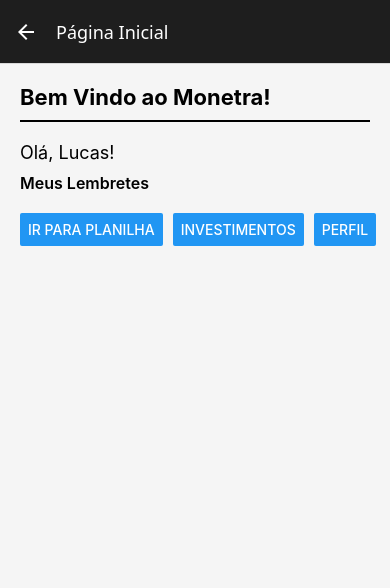
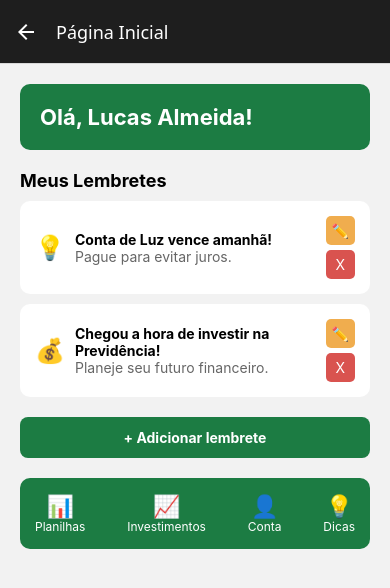
Before and after one commit to ArturMeloMorais/monetra, a React Native app: screen /Home in a window 390 px wide. Shown: the top 588 px of the page. Built offline with nearby package versions, Linux system fonts and the light colour scheme.

Commit message:
Nova versão do app com sistema de lembretes editáveis

```diff
--- /dev/null
+++ b/investimentos.json
@@ -0,0 +1,23 @@
+[
+  {
+    "id": 1,
+    "nome": "Renda Fixa",
+    "descricao": "Investimentos com baixo risco e rendimento previsível.",
+    "imagem": "https://cdn-icons-png.flaticon.com/512/3135/3135715.png",
+    "link": "https://www.b3.com.br/pt_br/produtos-e-servicos/renda-fixa/"
+  },
+  {
+    "id": 2,
+    "nome": "Criptomoedas",
+    "descricao": "Investimento digital com alta volatilidade e potencial de retorno.",
+    "imagem": "https://cdn-icons-png.flaticon.com/512/825/825540.png",
+    "link": "https://coinmarketcap.com/"
+  },
+  {
+    "id": 3,
+    "nome": "Previdência Privada",
+    "descricao": "Forma de investimento voltada para aposentadoria futura.",
+    "imagem": "https://cdn-icons-png.flaticon.com/512/3063/3063822.png",
+    "link": "https://www.gov.br/previdencia"
+  }
+]
--- /dev/null
+++ b/lembretes.json
@@ -0,0 +1,14 @@
+[
+  {
+    "id": 1,
+    "titulo": "Conta de Luz vence amanhã!",
+    "descricao": "Pague para evitar juros.",
+    "icone": "💡"
+  },
+  {
+    "id": 2,
+    "titulo": "Chegou a hora de investir na Previdência!",
+    "descricao": "Planeje seu futuro financeiro.",
+    "icone": "💰"
+  }
+]
--- /dev/null
+++ b/pessoas.json
@@ -0,0 +1,12 @@
+[
+  {
+    "id": 1,
+    "nome": "Lucas Almeida",
+    "idade": 24,
+    "foto": "https://i.pravatar.cc/300",
+    "salario": 4500,
+    "idioma": "Português",
+    "telefone": "(11) 98765-4321",
+    "email": "lucas@email.com"
+  }
+]
--- a/screens/HomeScreen.js
+++ b/screens/HomeScreen.js
@@ -1,32 +1,163 @@
-import React from "react";
-import { View, Text, Button, StyleSheet } from "react-native";
+
+import React, { useState } from "react";
+import { View, Text, StyleSheet, TouchableOpacity, TextInput } from "react-native";
+
+import lembretesData from "../lembretes.json";
+import pessoas from "../pessoas.json";
 
 export default function HomeScreen({ navigation }) {
+
+  const pessoa = pessoas[0];
+
+  const [lembretes, setLembretes] = useState(lembretesData);
+  const [editando, setEditando] = useState(null);
+  const [novoTitulo, setNovoTitulo] = useState("");
+  const [novaDescricao, setNovaDescricao] = useState("");
+
+  function removerLembrete(id){
+    setLembretes(lembretes.filter((item)=> item.id !== id));
+  }
+
+  function iniciarEdicao(item){
+    setEditando(item.id);
+    setNovoTitulo(item.titulo);
+    setNovaDescricao(item.descricao);
+  }
+
+  function salvarEdicao(id){
+
+    const atualizados = lembretes.map((item)=>{
+      if(item.id === id){
+        return {...item, titulo: novoTitulo, descricao: novaDescricao};
+      }
+      return item;
+    });
+
+    setLembretes(atualizados);
+    setEditando(null);
+  }
+
+  function adicionarLembrete(){
+
+    const novo = {
+      id: Date.now(),
+      titulo: "Novo lembrete",
+      descricao: "Edite este lembrete.",
+      icone: "📌"
+    };
+
+    setLembretes([...lembretes, novo]);
+  }
+
   return (
     <View style={styles.container}>
 
       <View style={styles.header}>
-        <Text style={styles.title}>Bem Vindo ao Monetra!</Text>
+        <Text style={styles.title}>Olá, {pessoa.nome}!</Text>
       </View>
 
-      <Text style={styles.subtitle}>Olá, Lucas!</Text>
       <Text style={styles.section}>Meus Lembretes</Text>
 
-      <View style={styles.buttons}>
-        <Button
-          title="Ir para Planilha"
+      {lembretes.map((item)=>(
+        <View key={item.id} style={styles.card}>
+
+          <Text style={styles.icone}>{item.icone}</Text>
+
+          {editando === item.id ? (
+
+            <View style={{flex:1}}>
+
+              <TextInput
+                style={styles.input}
+                value={novoTitulo}
+                onChangeText={setNovoTitulo}
+              />
+
+              <TextInput
+                style={styles.input}
+                value={novaDescricao}
+                onChangeText={setNovaDescricao}
+              />
+
+              <TouchableOpacity
+                style={styles.salvar}
+                onPress={()=> salvarEdicao(item.id)}
+              >
+                <Text style={{color:"white"}}>Salvar</Text>
+              </TouchableOpacity>
+
+            </View>
+
+          ) : (
+
+            <View style={{flex:1}}>
+
+              <Text style={styles.lembreteTitulo}>{item.titulo}</Text>
+              <Text style={styles.lembreteDesc}>{item.descricao}</Text>
+
+            </View>
+
+          )}
+
+          <View style={styles.botoes}>
+
+            <TouchableOpacity
+              style={styles.editar}
+              onPress={()=> iniciarEdicao(item)}
+            >
+              <Text style={{color:"white"}}>✏️</Text>
+            </TouchableOpacity>
+
+            <TouchableOpacity
+              style={styles.remover}
+              onPress={()=> removerLembrete(item.id)}
+            >
+              <Text style={{color:"white"}}>X</Text>
+            </TouchableOpacity>
+
+          </View>
+
+        </View>
+      ))}
+
+      <TouchableOpacity
+        style={styles.botaoAdicionar}
+        onPress={adicionarLembrete}
+      >
+        <Text style={styles.textAdicionar}>+ Adicionar lembrete</Text>
+      </TouchableOpacity>
+
+      <View style={styles.menu}>
+
+        <TouchableOpacity
+          style={styles.botao}
           onPress={() => navigation.navigate("Planilha")}
-        />
+        >
+          <Text style={styles.textBotao}>📊</Text>
+          <Text style={styles.label}>Planilhas</Text>
+        </TouchableOpacity>
 
-        <Button
-          title="Investimentos"
+        <TouchableOpacity
+          style={styles.botao}
           onPress={() => navigation.navigate("Investimentos")}
-        />
+        >
+          <Text style={styles.textBotao}>📈</Text>
+          <Text style={styles.label}>Investimentos</Text>
+        </TouchableOpacity>
 
-        <Button
-          title="Perfil"
+        <TouchableOpacity
+          style={styles.botao}
           onPress={() => navigation.navigate("Perfil")}
-        />
+        >
+          <Text style={styles.textBotao}>👤</Text>
+          <Text style={styles.label}>Conta</Text>
+        </TouchableOpacity>
+
+        <TouchableOpacity style={styles.botao}>
+          <Text style={styles.textBotao}>💡</Text>
+          <Text style={styles.label}>Dicas</Text>
+        </TouchableOpacity>
+
       </View>
 
     </View>
@@ -34,37 +165,121 @@
 }
 
 const styles = StyleSheet.create({
-  container: {
-    flex: 1,
-    padding: 20,
-    backgroundColor: "#F5F5F5",
+
+  container:{
+    flex:1,
+    padding:20,
+    backgroundColor:"#f2f2f2"
   },
 
-  header: {
-    marginBottom: 20,
-    borderBottomWidth: 2,
-    borderBottomColor: "#000",
-    paddingBottom: 10,
+  header:{
+    backgroundColor:"#1c7c43",
+    padding:20,
+    borderRadius:10,
+    marginBottom:20
   },
 
-  title: {
-    fontSize: 22,
-    fontWeight: "bold",
+  title:{
+    color:"white",
+    fontSize:22,
+    fontWeight:"bold"
   },
 
-  subtitle: {
-    fontSize: 18,
-    marginBottom: 10,
+  section:{
+    fontSize:18,
+    fontWeight:"bold",
+    marginBottom:10
   },
 
-  section: {
-    fontSize: 16,
-    fontWeight: "600",
-    marginBottom: 20,
+  card:{
+    flexDirection:"row",
+    backgroundColor:"white",
+    padding:15,
+    borderRadius:10,
+    marginBottom:10,
+    alignItems:"center"
   },
 
-  buttons: {
-    gap: 10,
-    flexDirection: "row",
+  icone:{
+    fontSize:24,
+    marginRight:10
   },
+
+  lembreteTitulo:{
+    fontWeight:"bold"
+  },
+
+  lembreteDesc:{
+    color:"#666"
+  },
+
+  botoes:{
+    gap:5
+  },
+
+  editar:{
+    backgroundColor:"#f0ad4e",
+    padding:6,
+    borderRadius:5,
+    alignItems:"center"
+  },
+
+  remover:{
+    backgroundColor:"#d9534f",
+    padding:6,
+    borderRadius:5,
+    alignItems:"center"
+  },
+
+  salvar:{
+    backgroundColor:"#1c7c43",
+    padding:6,
+    borderRadius:5,
+    marginTop:5,
+    alignItems:"center"
+  },
+
+  input:{
+    borderWidth:1,
+    borderColor:"#ccc",
+    padding:5,
+    marginBottom:5,
+    borderRadius:5
+  },
+
+  botaoAdicionar:{
+    marginTop:10,
+    backgroundColor:"#1c7c43",
+    padding:12,
+    borderRadius:8,
+    alignItems:"center"
+  },
+
+  textAdicionar:{
+    color:"white",
+    fontWeight:"bold"
+  },
+
+  menu:{
+    flexDirection:"row",
+    justifyContent:"space-between",
+    marginTop:20,
+    backgroundColor:"#1c7c43",
+    padding:15,
+    borderRadius:10
+  },
+
+  botao:{
+    alignItems:"center"
+  },
+
+  textBotao:{
+    fontSize:22
+  },
+
+  label:{
+    color:"white",
+    fontSize:12
+  }
+
 });
--- a/screens/InvestimentosScreen.js
+++ b/screens/InvestimentosScreen.js
@@ -1,16 +1,120 @@
 import React from "react";
-import { View, Text } from "react-native";
+import { View, Text, Image, StyleSheet, FlatList, TouchableOpacity, Linking } from "react-native";
+import investimentos from "../investimentos.json";
 
 export default function InvestimentosScreen() {
+
+  function abrirLink(link){
+    Linking.openURL(link);
+  }
+
+  function renderItem({item}){
+
+    return(
+      <View style={styles.card}>
+
+        <Image
+          source={{uri: item.imagem}}
+          style={styles.imagem}
+        />
+
+        <View style={styles.info}>
+
+          <Text style={styles.nome}>{item.nome}</Text>
+
+          <Text style={styles.descricao}>
+            {item.descricao}
+          </Text>
+
+          <TouchableOpacity
+            style={styles.botao}
+            onPress={() => abrirLink(item.link)}
+          >
+            <Text style={styles.textoBotao}>Saiba mais</Text>
+          </TouchableOpacity>
+
+        </View>
+
+      </View>
+    )
+  }
+
   return (
-    <View>
 
-      <Text>Investimentos</Text>
+    <View style={styles.container}>
 
-      <Text>Renda Fixa</Text>
-      <Text>Criptomoedas</Text>
-      <Text>Previdência Privada</Text>
+      <Text style={styles.titulo}>
+        Recomendações de Investimentos
+      </Text>
+
+      <FlatList
+        data={investimentos}
+        renderItem={renderItem}
+        keyExtractor={(item) => item.id.toString()}
+      />
 
     </View>
+
   );
 }
+
+const styles = StyleSheet.create({
+
+  container:{
+    flex:1,
+    padding:20,
+    backgroundColor:"#f2f2f2"
+  },
+
+  titulo:{
+    fontSize:20,
+    fontWeight:"bold",
+    marginBottom:20,
+    color:"#1c5f3a"
+  },
+
+  card:{
+    flexDirection:"row",
+    backgroundColor:"white",
+    padding:15,
+    borderRadius:10,
+    marginBottom:15,
+    elevation:3
+  },
+
+  imagem:{
+    width:60,
+    height:60,
+    marginRight:15
+  },
+
+  info:{
+    flex:1
+  },
+
+  nome:{
+    fontSize:18,
+    fontWeight:"bold",
+    color:"#1c5f3a"
+  },
+
+  descricao:{
+    fontSize:14,
+    marginVertical:5,
+    color:"#555"
+  },
+
+  botao:{
+    backgroundColor:"#1c7c43",
+    padding:8,
+    borderRadius:6,
+    alignSelf:"flex-start",
+    marginTop:5
+  },
+
+  textoBotao:{
+    color:"white",
+    fontWeight:"bold"
+  }
+
+});
--- a/screens/PerfilScreen.js
+++ b/screens/PerfilScreen.js
@@ -1,16 +1,65 @@
 import React from "react";
-import { View, Text, Button } from "react-native";
+import { View, Text, Image, StyleSheet, ScrollView } from "react-native";
+import pessoas from "../pessoas.json";
 
 export default function PerfilScreen() {
+
+  const pessoa = pessoas[0];
+
   return (
-    <View>
+    <ScrollView contentContainerStyle={styles.container}>
 
-      <Text>Lucas Almeida</Text>
-      <Text>Idade: 24</Text>
-      <Text>Email: luca@email.com</Text>
+      <Image
+        source={{ uri: pessoa.foto }}
+        style={styles.foto}
+      />
 
-      <Button title="Sair da Conta" />
+      <Text style={styles.nome}>{pessoa.nome}</Text>
 
-    </View>
+      <View style={styles.card}>
+        <Text style={styles.item}>Idade: {pessoa.idade} anos</Text>
+        <Text style={styles.item}>Email: {pessoa.email}</Text>
+        <Text style={styles.item}>Salário Líquido: R$ {pessoa.salario}</Text>
+        <Text style={styles.item}>Idioma: {pessoa.idioma}</Text>
+        <Text style={styles.item}>Telefone: {pessoa.telefone}</Text>
+      </View>
+
+    </ScrollView>
   );
 }
+
+const styles = StyleSheet.create({
+
+  container: {
+    flex: 1,
+    alignItems: "center",
+    paddingTop: 60,
+    backgroundColor: "#f2f2f2"
+  },
+
+  foto: {
+    width: 120,
+    height: 120,
+    borderRadius: 60,
+    marginBottom: 10
+  },
+
+  nome: {
+    fontSize: 22,
+    fontWeight: "bold",
+    marginBottom: 20
+  },
+
+  card: {
+    width: "90%",
+    backgroundColor: "white",
+    padding: 20,
+    borderRadius: 10
+  },
+
+  item: {
+    fontSize: 16,
+    marginBottom: 10
+  }
+
+});
```
Also changed, not shown: addInvestimentos.js (added, +16 -0 lines), addLembrete.js (added, +15 -0 lines), addPessoa.js (added, +22 -0 lines).
